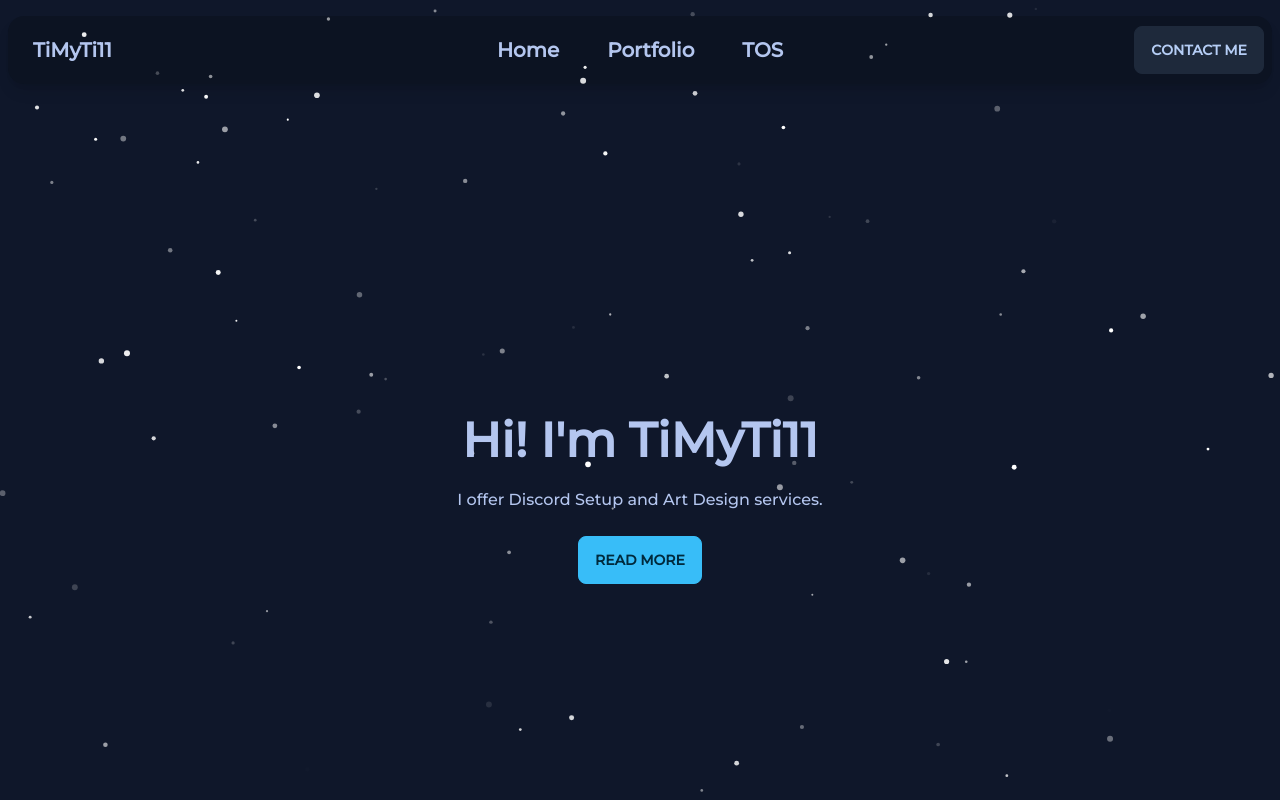
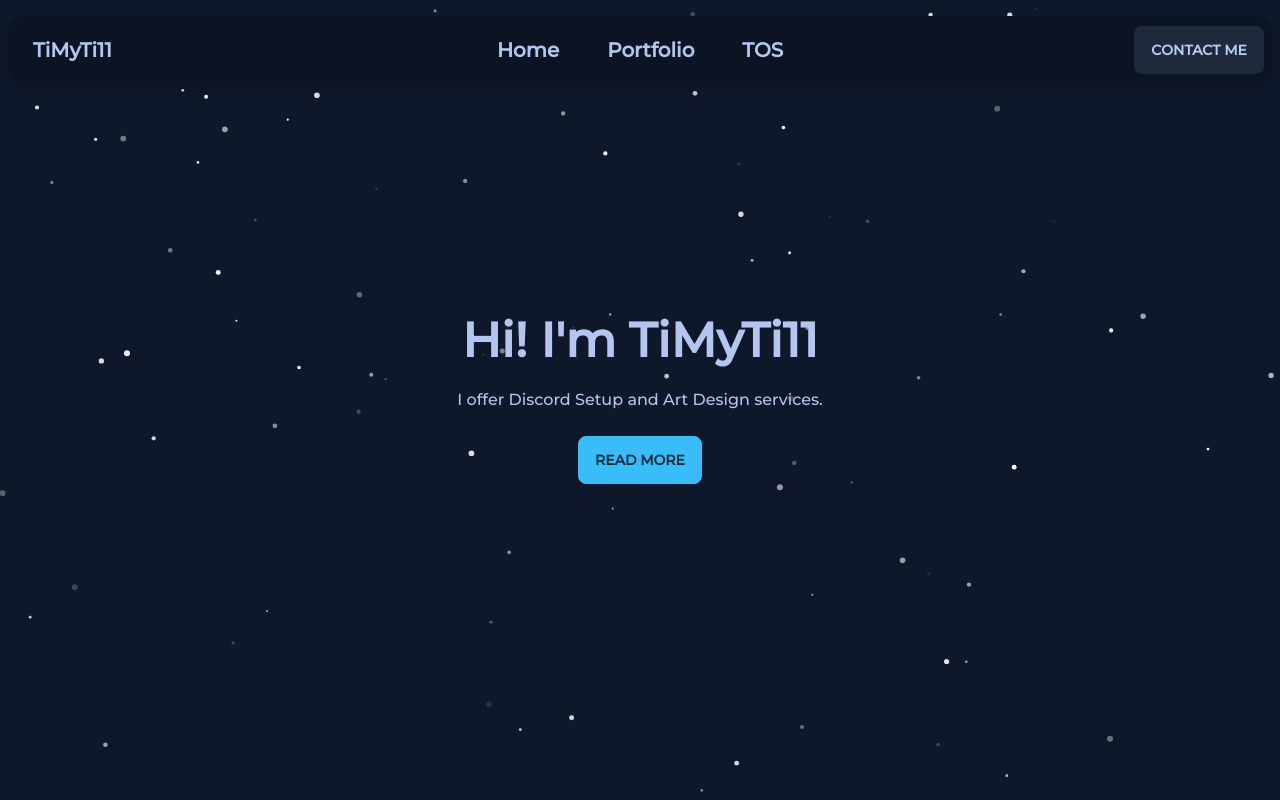
Before and after one commit to TiMyTi11/timyti11-website, a Next.js app: page / in a window 1280 px wide. Shown: the top 800 px of the page. Built offline with nearby package versions, Linux system fonts and the light colour scheme.

Commit message:
Fixed navbar!

```diff
--- a/components/NavBar.tsx
+++ b/components/NavBar.tsx
@@ -2,8 +2,8 @@ import Link from "next/link";
 
 export default function NavBar() {
     return (
-        <header className="text-xl px-2 py-4 header text-text font-bold">
-            <div className="container navbar bg-base-300 rounded-2xl shadow-lg">
+        <header className="fixed min-w-full z-30 text-xl px-2 py-4 header text-text font-bold">
+            <div className="mx-auto container navbar bg-base-300 rounded-2xl shadow-lg">
                 <div className="navbar-start">
                     <div className="dropdown">
                         <label tabIndex={0} className="btn btn-ghost lg:hidden">
```
